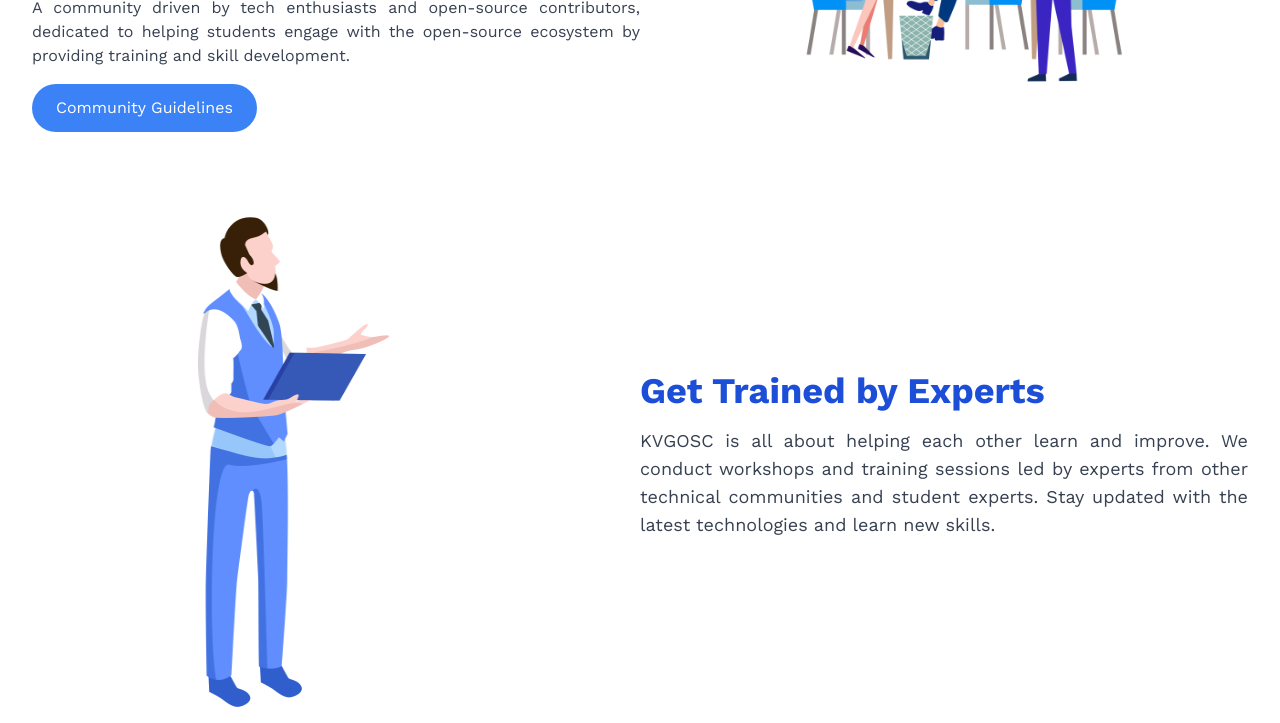
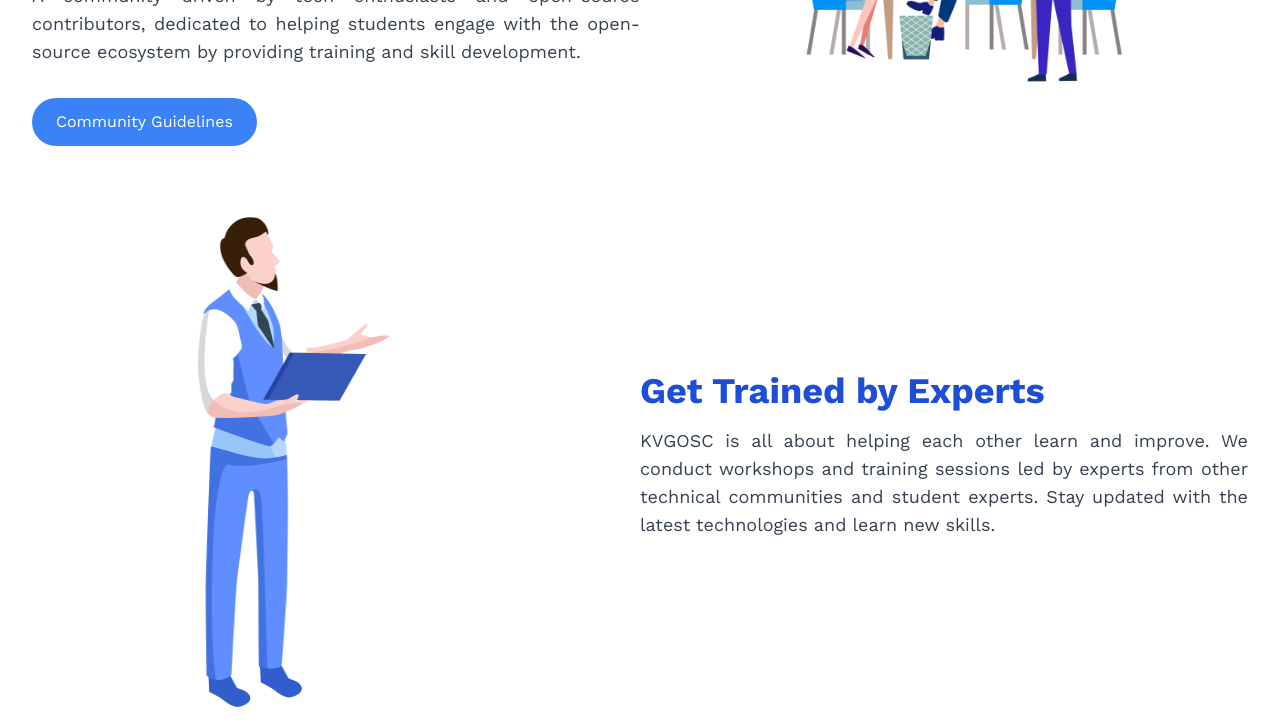
Before and after one commit to Nithishdpn/kvgceosc, a plain HTML site: page index.html in a window 1280 px wide. Shown: the part 377-1100 px from the top of the page. Drawn offline with nearby package versions, Linux system fonts and the light colour scheme.

Commit message:
index edited

```diff
--- a/index.html
+++ b/index.html
@@ -93,7 +93,7 @@
                         <img src="assets/kvgceosc.png" alt="KVGOSC - Tech Community" class="w-16 h-16 md:w-32 md:h-32">
                     </div>
                     <h1 class="text-2xl md:text-5xl font-bold text-blue-700 mb-4">KVGCE Open-Source Community</h1>
-                    <p class="text-gray-700 text-justify text-sm md:text-base leading-relaxed md:leading-normal max-w-prose mx-auto md:mx-0">
+                    <p class="mb-4 text-gray-700 text-base md:text-lg leading-relaxed text-justify">
                         A community driven by tech enthusiasts and open-source contributors, dedicated to helping students engage with the open-source ecosystem by providing training and skill development.
                     </p>
                     <button class="bg-blue-500 text-white px-6 py-3 mt-4 rounded-full transition-colors duration-300 hover:bg-pink-400">Community Guidelines</button>
```
